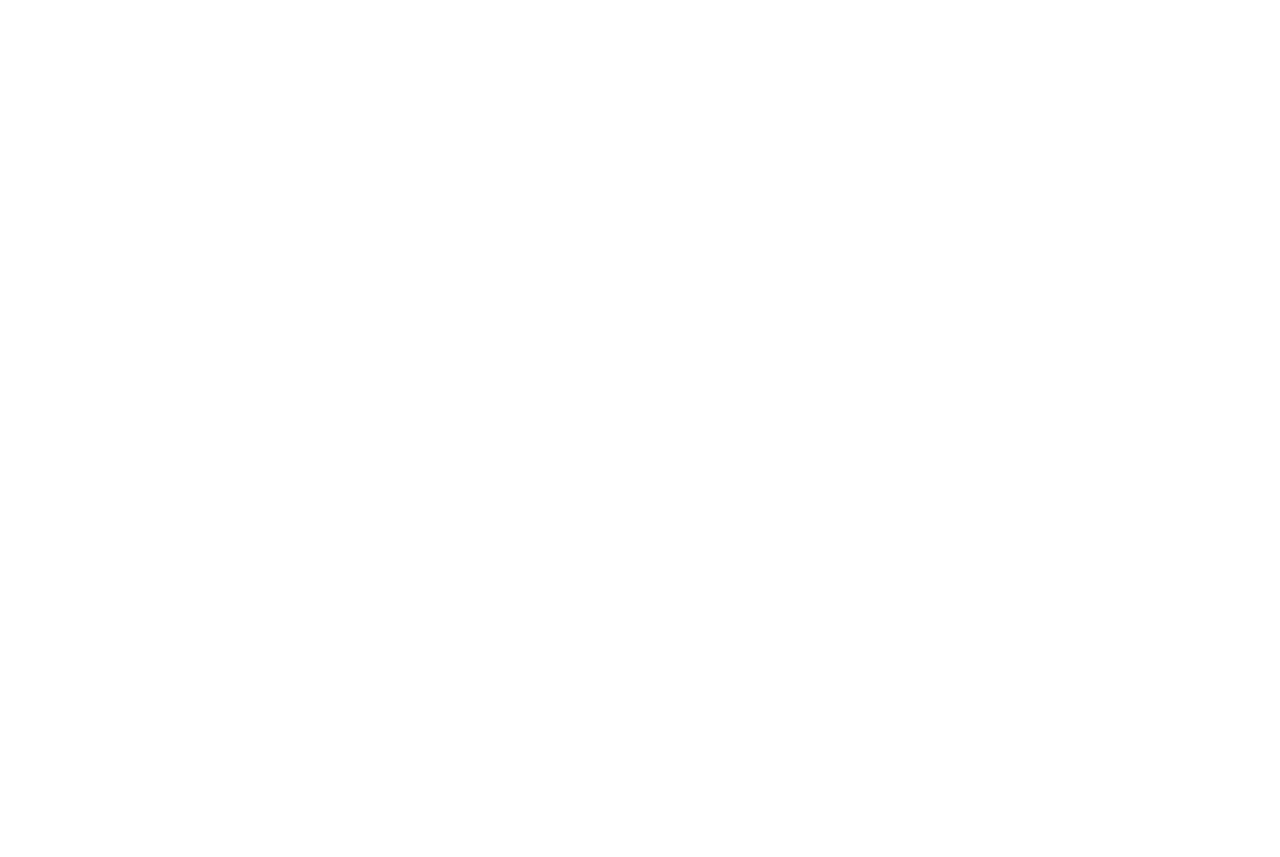
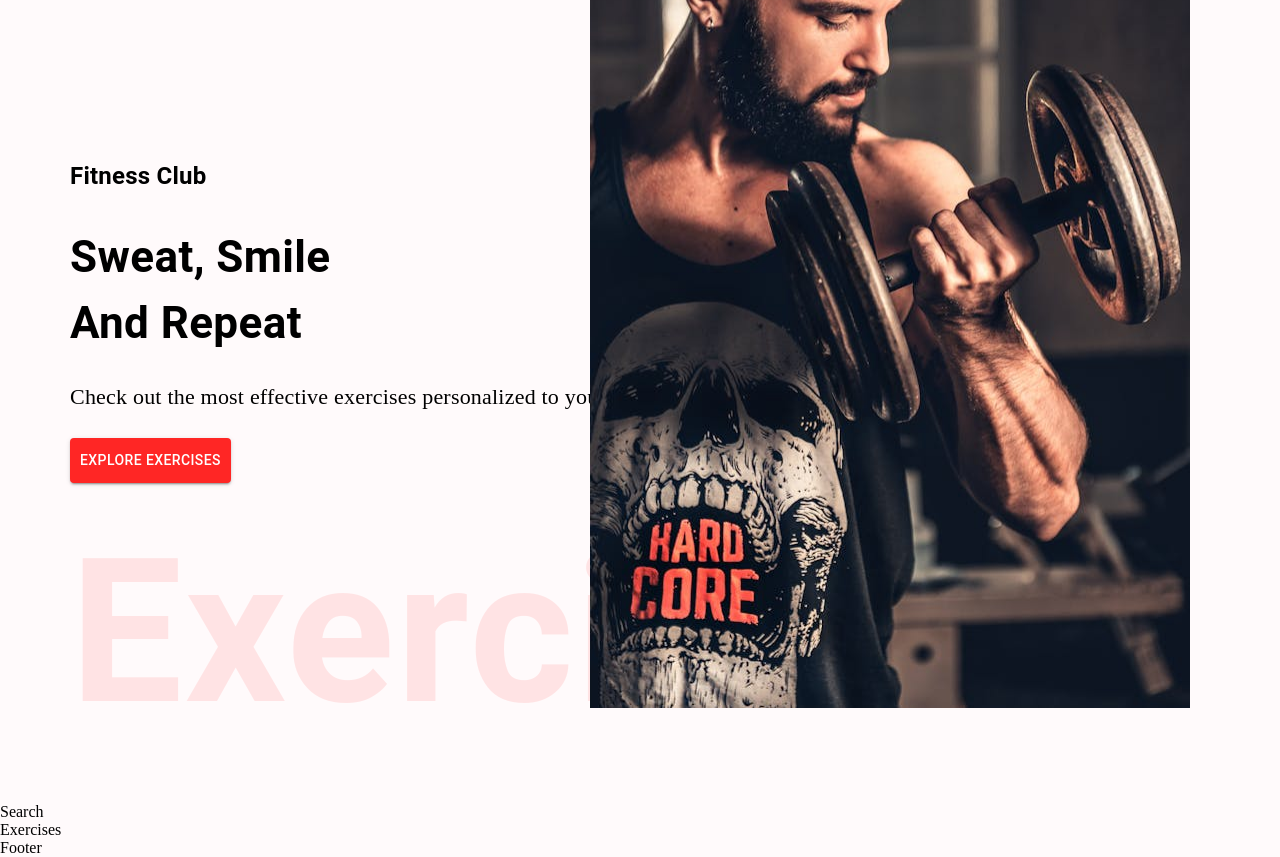
Before and after one commit to rajlakshmi18704/Gymify, a React (Vite) app: page / in a window 1280 px wide. Shown: the part 160-1017 px from the top of the page. Before the commit the page ends 800 px from the top, so only its background shows below. Built offline with nearby package versions, Linux system fonts and the light colour scheme.

Commit message:
start page.
Done with the start page.

```diff
--- a/src/App.css
+++ b/src/App.css
@@ -1,5 +1,6 @@
 body {
   font-family: 'Josefin Sans';
+
   background-color: #FFFAFB;
 }
 
@@ -53,13 +54,16 @@
   height: 742px;
 }
 
-.hero-banner-img {
+.hero-banner-img{
   position: absolute;
   right: 40px;
   top: 0px;
   width: 700px;
+
   height: 900px;
+  object-fit: contain;
   margin-top: -330px;
+
 
 }
 
@@ -122,7 +126,7 @@
     position: static !important;
   }
 
-  .hero-banner-img {
+  .hero-banner-img{
     display: none;
   }
 
--- /dev/null
+++ b/src/components/Exercises.jsx
@@ -0,0 +1,12 @@
+import React from 'react'
+
+function Exercises() {
+  return (
+    <div>
+      Exercises
+    </div>
+  )
+}
+
+export default Exercises
+Exercises
--- /dev/null
+++ b/src/components/HeroBanner.jsx
@@ -0,0 +1,31 @@
+import React from 'react'
+import {Box,Stack,Typography,Button} from '@mui/material'
+import HeroBannerImage from '../assets/HeroImage.jpeg'
+function HeroBanner() {
+  return (
+    <Box sx={{
+      mt:{lg:"212px",xs:"70px"},
+    ml:{sm:"50px"}}} position="relative"p="20px">
+
+     <Typography color="" fontWeight={600} fontSize="24px">Fitness Club
+
+     </Typography>
+     <Typography fontWeight={700} sx={{ fontSize: { lg: '44px', xs: '40px' } }} mb="23px" mt="30px">
+      Sweat, Smile <br />
+      And Repeat
+    </Typography>
+    <Typography fontSize="22px" fontFamily="Alegreya" lineHeight="35px" mb={3}>
+      Check out the most effective exercises personalized to you
+    </Typography>
+    <Button variant='contained' color="error"
+    sx={{backgroundColor:"#ff2625",padding:"10px"}}
+    href="#exercises">EXPLORE EXERCISES</Button>
+    <Typography fontWeight={600} color="#FF2625" sx={{ opacity: '0.1', display: { lg: 'block', xs: 'none' }, fontSize: '200px' }}>
+      Exercise
+    </Typography>
+    <img  className="hero-banner-img"src={HeroBannerImage} alt="hero-img"/>
+    </Box>
+  )
+}
+
+export default HeroBanner
--- /dev/null
+++ b/src/components/SearchExercises.jsx
@@ -0,0 +1,11 @@
+import React from 'react'
+
+function SearchExercises() {
+  return (
+    <div>
+      Search
+    </div>
+  )
+}
+
+export default SearchExercises
--- a/src/pages/Home.jsx
+++ b/src/pages/Home.jsx
@@ -1,10 +1,18 @@
-import React from 'react'
-
+import React, { useState } from 'react'
+import '../App.css'
+import { Box } from '@mui/material'
+import Exercises from '../components/Exercises'
+import HeroBanner from '../components/HeroBanner'
+import SearchExercises from '../components/SearchExercises'
 function Home() {
+  useState(
+  )
   return (
-    <div>
-    Home
-    </div>
+    <Box>
+  <HeroBanner/>
+  <SearchExercises/>
+  <Exercises/>
+    </Box>
   )
 }
 
```
Also changed, not shown: src/assets/HeroImage.jpeg (added).
